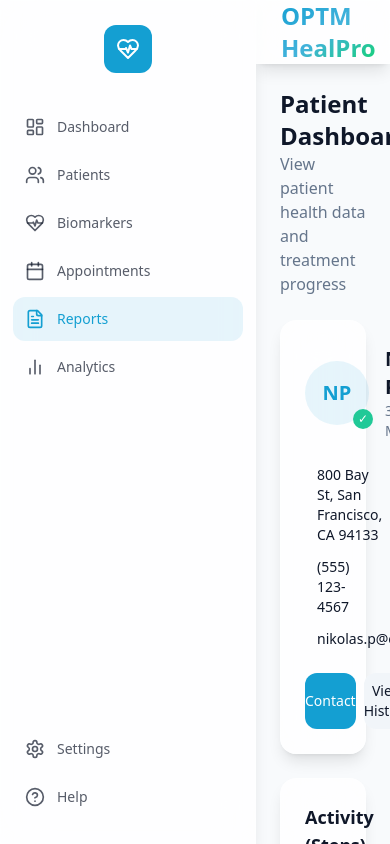
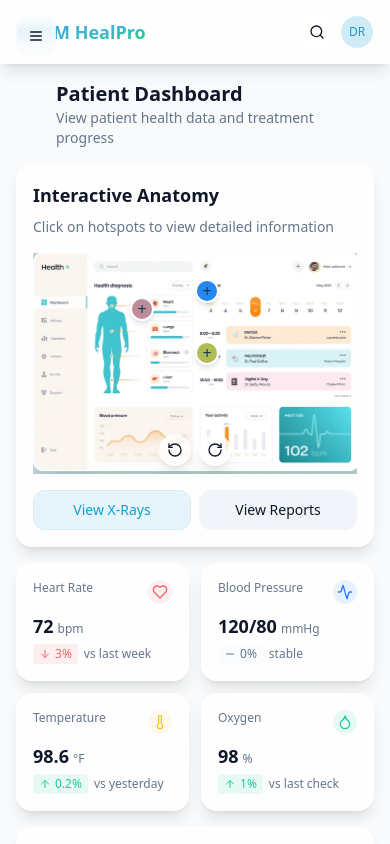
Before and after one commit to trademeindia/optm-healtpro-e3cb7c9b, a React (Vite) app: page /reports in a window 390 px wide. Built offline with nearby package versions, Linux system fonts and the light colour scheme.

Commit message:
Improve responsiveness for mobile
The application is not properly formatted for mobile view. This commit improves the responsiveness of the application to provide a better user experience on mobile devices.

```diff
--- a/src/components/3d/AnatomyModel.tsx
+++ b/src/components/3d/AnatomyModel.tsx
@@ -3,7 +3,7 @@ import React, { useState } from 'react';
 import { motion } from 'framer-motion';
 import { cn } from '@/lib/utils';
 import { Tooltip, TooltipContent, TooltipProvider, TooltipTrigger } from '@/components/ui/tooltip';
-import { ArrowLeft, ArrowRight, RotateCw, RotateCcw } from 'lucide-react';
+import { RotateCw, RotateCcw } from 'lucide-react';
 import { Button } from '../ui/button';
 
 interface Hotspot {
@@ -50,29 +50,29 @@ const AnatomyModel: React.FC<AnatomyModelProps> = ({
         <motion.img
           src={image}
           alt="Anatomical model"
-          className="anatomy-model max-h-[400px] object-contain"
+          className="anatomy-model max-h-[280px] md:max-h-[400px] object-contain"
           animate={{
             rotateY: rotation,
           }}
           transition={{ type: "spring", stiffness: 100, damping: 15 }}
         />
 
-        <div className="absolute bottom-4 left-1/2 -translate-x-1/2 flex gap-2">
+        <div className="absolute bottom-2 md:bottom-4 left-1/2 -translate-x-1/2 flex gap-2">
           <Button
             onClick={() => rotateModel('left')}
             variant="secondary"
-            className="p-2 rounded-full glass-morphism h-10 w-10 flex items-center justify-center"
+            className="p-1 md:p-2 rounded-full glass-morphism h-8 w-8 md:h-10 md:w-10 flex items-center justify-center"
             aria-label="Rotate left"
           >
-            <RotateCcw className="h-5 w-5" />
+            <RotateCcw className="h-4 w-4 md:h-5 md:w-5" />
           </Button>
           <Button
             onClick={() => rotateModel('right')}
             variant="secondary"
-            className="p-2 rounded-full glass-morphism h-10 w-10 flex items-center justify-center"
+            className="p-1 md:p-2 rounded-full glass-morphism h-8 w-8 md:h-10 md:w-10 flex items-center justify-center"
             aria-label="Rotate right"
           >
-            <RotateCw className="h-5 w-5" />
+            <RotateCw className="h-4 w-4 md:h-5 md:w-5" />
           </Button>
         </div>
 
@@ -80,7 +80,7 @@ const AnatomyModel: React.FC<AnatomyModelProps> = ({
           <React.Fragment key={hotspot.id}>
             <motion.div
               className={cn(
-                "hotspot absolute w-8 h-8 rounded-full flex items-center justify-center cursor-pointer shadow-md border-2 border-white transition-all duration-300 ease-in-out z-10",
+                "hotspot absolute w-6 h-6 md:w-8 md:h-8 rounded-full flex items-center justify-center cursor-pointer shadow-md border-2 border-white transition-all duration-300 ease-in-out z-10",
                 activeHotspot === hotspot.id && "active scale-110 shadow-lg border-primary"
               )}
               style={{
@@ -99,7 +99,7 @@ const AnatomyModel: React.FC<AnatomyModelProps> = ({
 
             <div
               className={cn(
-                "annotation glass-morphism absolute p-4 rounded-lg max-w-xs z-30 opacity-0 scale-95 transition-all duration-300 ease-in-out pointer-events-none",
+                "annotation glass-morphism absolute p-3 md:p-4 rounded-lg max-w-[150px] md:max-w-xs z-30 opacity-0 scale-95 transition-all duration-300 ease-in-out pointer-events-none",
                 activeHotspot === hotspot.id && "opacity-100 scale-100 pointer-events-auto"
               )}
               style={{
@@ -107,8 +107,8 @@ const AnatomyModel: React.FC<AnatomyModelProps> = ({
                 top: `${hotspot.y > 50 ? hotspot.y - 20 : hotspot.y + 10}%`,
               }}
             >
-              <h3 className="text-base font-semibold mb-1">{hotspot.label}</h3>
-              <p className="text-sm text-foreground/80">{hotspot.description}</p>
+              <h3 className="text-sm md:text-base font-semibold mb-1">{hotspot.label}</h3>
+              <p className="text-xs md:text-sm text-foreground/80">{hotspot.description}</p>
             </div>
           </React.Fragment>
         ))}
--- a/src/components/dashboard/HealthMetric.tsx
+++ b/src/components/dashboard/HealthMetric.tsx
@@ -43,25 +43,25 @@ const HealthMetric: React.FC<HealthMetricProps> = ({
 
   return (
     <motion.div
-      className={cn("metric-card", className)}
+      className={cn("metric-card p-3 md:p-4", className)}
       initial={{ opacity: 0, y: 20 }}
       animate={{ opacity: 1, y: 0 }}
       transition={{ duration: 0.5 }}
     >
-      <div className="flex items-start justify-between mb-3">
-        <div className="text-sm font-medium text-muted-foreground">{title}</div>
-        <div className={cn("w-8 h-8 rounded-full flex items-center justify-center", color)}>
+      <div className="flex items-start justify-between mb-2 md:mb-3">
+        <div className="text-xs md:text-sm font-medium text-muted-foreground">{title}</div>
+        <div className={cn("w-6 h-6 md:w-8 md:h-8 rounded-full flex items-center justify-center", color)}>
           {icon}
         </div>
       </div>
 
-      <div className="flex items-baseline gap-2">
-        <div className="text-2xl font-bold">{value}</div>
-        {unit && <div className="text-sm text-muted-foreground">{unit}</div>}
+      <div className="flex items-baseline gap-1 md:gap-2">
+        <div className="text-lg md:text-2xl font-bold">{value}</div>
+        {unit && <div className="text-xs md:text-sm text-muted-foreground">{unit}</div>}
       </div>
 
       {typeof change !== 'undefined' && (
-        <div className="mt-2 flex items-center">
+        <div className="mt-1 md:mt-2 flex items-center">
           <div className={cn("flex items-center gap-1 text-xs px-1.5 py-0.5 rounded", getChangeColor())}>
             {getChangeIcon()}
             <span>{Math.abs(change)}%</span>
--- a/src/components/layout/Header.tsx
+++ b/src/components/layout/Header.tsx
@@ -1,6 +1,6 @@
 
 import React from 'react';
-import { Bell, Search, Settings } from 'lucide-react';
+import { Bell, Search, Settings, Menu } from 'lucide-react';
 import { cn } from '@/lib/utils';
 
 interface HeaderProps {
@@ -9,9 +9,9 @@ interface HeaderProps {
 
 const Header: React.FC<HeaderProps> = ({ className }) => {
   return (
-    <header className={cn("w-full h-16 flex items-center justify-between px-6 glass-morphism border-b", className)}>
+    <header className={cn("w-full h-16 flex items-center justify-between px-4 md:px-6 glass-morphism border-b sticky top-0 z-10", className)}>
       <div className="flex items-center">
-        <h1 className="text-2xl font-bold text-gradient mr-4">OPTM HealPro</h1>
+        <h1 className="text-lg md:text-2xl font-bold text-gradient mr-2 md:mr-4">OPTM HealPro</h1>
         <div className="hidden md:flex items-center bg-white/50 dark:bg-black/20 rounded-lg px-3 py-1.5 ml-8">
           <Search className="w-4 h-4 text-muted-foreground mr-2" />
           <input
@@ -22,15 +22,16 @@ const Header: React.FC<HeaderProps> = ({ className }) => {
         </div>
       </div>
 
-      <div className="flex items-center gap-4">
-        <button className="w-9 h-9 flex items-center justify-center rounded-full bg-white/50 dark:bg-black/20 hover:bg-white/70 dark:hover:bg-black/30 transition-colors">
-          <Bell className="w-5 h-5 text-foreground" />
+      <div className="flex items-center gap-2 md:gap-4">
+        <button className="w-8 h-8 md:w-9 md:h-9 flex items-center justify-center rounded-full bg-white/50 dark:bg-black/20 hover:bg-white/70 dark:hover:bg-black/30 transition-colors">
+          <Search className="w-4 h-4 md:hidden text-foreground" />
+          <Bell className="w-4 h-4 md:w-5 md:h-5 hidden md:block text-foreground" />
         </button>
-        <button className="w-9 h-9 flex items-center justify-center rounded-full bg-white/50 dark:bg-black/20 hover:bg-white/70 dark:hover:bg-black/30 transition-colors">
-          <Settings className="w-5 h-5 text-foreground" />
+        <button className="w-8 h-8 md:w-9 md:h-9 hidden md:flex items-center justify-center rounded-full bg-white/50 dark:bg-black/20 hover:bg-white/70 dark:hover:bg-black/30 transition-colors">
+          <Settings className="w-4 h-4 md:w-5 md:h-5 text-foreground" />
         </button>
-        <div className="w-9 h-9 rounded-full bg-primary/20 flex items-center justify-center">
-          <span className="text-sm font-medium text-primary">DR</span>
+        <div className="w-8 h-8 md:w-9 md:h-9 rounded-full bg-primary/20 flex items-center justify-center">
+          <span className="text-xs md:text-sm font-medium text-primary">DR</span>
         </div>
       </div>
     </header>
--- a/src/components/layout/Sidebar.tsx
+++ b/src/components/layout/Sidebar.tsx
@@ -1,5 +1,5 @@
 
-import React from 'react';
+import React, { useState, useEffect } from 'react';
 import { Link, useLocation } from 'react-router-dom';
 import {
   LayoutDashboard,
@@ -9,9 +9,12 @@ import {
   BarChart2,
   Settings,
   HelpCircle,
-  HeartPulse
+  HeartPulse,
+  Menu,
+  X
 } from 'lucide-react';
 import { cn } from '@/lib/utils';
+import { Button } from '@/components/ui/button';
 
 interface SidebarProps {
   className?: string;
@@ -19,6 +22,25 @@ interface SidebarProps {
 
 const Sidebar: React.FC<SidebarProps> = ({ className }) => {
   const location = useLocation();
+  const [isOpen, setIsOpen] = useState(true);
+  const [isMobile, setIsMobile] = useState(false);
+
+  // Check if mobile on mount and when window resizes
+  useEffect(() => {
+    const checkIfMobile = () => {
+      setIsMobile(window.innerWidth < 1024);
+      if (window.innerWidth < 1024) {
+        setIsOpen(false);
+      } else {
+        setIsOpen(true);
+      }
+    };
+
+    checkIfMobile();
+    window.addEventListener('resize', checkIfMobile);
+
+    return () => window.removeEventListener('resize', checkIfMobile);
+  }, []);
 
   const menuItems = [
     { icon: LayoutDashboard, label: 'Dashboard', path: '/' },
@@ -34,9 +56,31 @@ const Sidebar: React.FC<SidebarProps> = ({ className }) => {
     { icon: HelpCircle, label: 'Help', path: '/help' },
   ];
 
+  const toggleSidebar = () => {
+    setIsOpen(!isOpen);
+  };
+
+  // Mobile toggle button that's always visible
+  const MobileToggle = () => (
+    <Button
+      onClick={toggleSidebar}
+      variant="ghost"
+      size="icon"
+      className="lg:hidden fixed top-4 left-4 z-50 bg-background/80 backdrop-blur-sm"
+    >
+      {isOpen ? <X className="h-5 w-5" /> : <Menu className="h-5 w-5" />}
+    </Button>
+  );
+
   return (
+    <>
+      <MobileToggle />
+
+      {/* Use conditional classes for mobile sidebar */}
       <aside className={cn(
-      "h-full w-64 glass-morphism flex flex-col border-r border-r-border py-6",
+        "h-full lg:w-64 glass-morphism border-r border-r-border py-6 z-40 transition-all duration-300",
+        isOpen ? "fixed lg:relative w-64 left-0" : "fixed -left-64 lg:left-0 lg:w-0",
+        isMobile && isOpen ? "fixed inset-0 w-64 h-full" : "",
         className
       )}>
         <div className="px-4 mb-8 flex items-center justify-center">
@@ -57,6 +101,7 @@ const Sidebar: React.FC<SidebarProps> = ({ className }) => {
                       ? "bg-primary/10 text-primary"
                       : "text-foreground/70 hover:bg-primary/5 hover:text-primary"
                   )}
+                  onClick={() => isMobile && setIsOpen(false)}
                 >
                   <item.icon className={cn(
                     "w-5 h-5",
@@ -81,6 +126,7 @@ const Sidebar: React.FC<SidebarProps> = ({ className }) => {
                       ? "bg-primary/10 text-primary"
                       : "text-foreground/70 hover:bg-primary/5 hover:text-primary"
                   )}
+                  onClick={() => isMobile && setIsOpen(false)}
                 >
                   <item.icon className={cn(
                     "w-5 h-5",
@@ -93,6 +139,15 @@ const Sidebar: React.FC<SidebarProps> = ({ className }) => {
           </ul>
         </div>
       </aside>
+
+      {/* Add overlay for mobile */}
+      {isMobile && isOpen && (
+        <div
+          className="fixed inset-0 bg-black/50 z-30 lg:hidden"
+          onClick={() => setIsOpen(false)}
+        />
+      )}
+    </>
   );
 };
 
--- a/src/index.css
+++ b/src/index.css
@@ -93,6 +93,11 @@
   body {
     @apply bg-background text-foreground antialiased;
   }
+
+  /* Make the app more responsive on smaller screens */
+  html, body {
+    @apply overflow-hidden touch-manipulation text-base;
+  }
 }
 
 @layer utilities {
@@ -123,6 +128,13 @@
          shadow-md border-2 border-white transition-all duration-300 ease-in-out z-10;
 }
 
+/* Make hotspots more responsive */
+@media (max-width: 768px) {
+  .hotspot {
+    @apply w-6 h-6;
+  }
+}
+
 .hotspot:hover {
   @apply scale-110 shadow-lg;
 }
@@ -138,6 +150,13 @@
 .annotation {
   @apply glass-morphism absolute p-4 rounded-lg max-w-xs z-30
          opacity-0 scale-95 transition-all duration-300 ease-in-out pointer-events-none;
+}
+
+/* Make annotations more responsive */
+@media (max-width: 768px) {
+  .annotation {
+    @apply p-3 max-w-[150px] text-sm;
+  }
 }
 
 .annotation.active {
@@ -156,8 +175,22 @@
   @apply glass-morphism p-6 rounded-2xl relative overflow-hidden transition-all duration-300 hover:shadow-xl;
 }
 
+/* Make biomarker cards more responsive */
+@media (max-width: 768px) {
+  .biomarker-card {
+    @apply p-4;
+  }
+}
+
 .metric-card {
   @apply glass-morphism p-6 rounded-2xl relative overflow-hidden transition-all duration-300 hover:shadow-xl;
+}
+
+/* Make metric cards more responsive */
+@media (max-width: 768px) {
+  .metric-card {
+    @apply p-4;
+  }
 }
 
 .progress-circle {
@@ -175,3 +208,18 @@
   stroke-linecap: round;
   stroke-linejoin: round;
 }
+
+/* Add responsive utilities */
+@media (max-width: 640px) {
+  .text-xs-mobile {
+    font-size: 0.65rem;
+  }
+
+  .p-mobile {
+    padding: 0.5rem;
+  }
+
+  .gap-mobile {
+    gap: 0.5rem;
+  }
+}
--- a/src/pages/Dashboard.tsx
+++ b/src/pages/Dashboard.tsx
@@ -88,20 +88,20 @@ const Dashboard: React.FC = () => {
     <div className="flex h-screen w-full overflow-hidden">
       <Sidebar />
 
-      <div className="flex-1 flex flex-col overflow-hidden">
+      <div className="flex-1 flex flex-col overflow-hidden w-full">
         <Header />
 
-        <main className="flex-1 overflow-y-auto p-6">
-          <div className="mb-6">
-            <h1 className="text-2xl font-bold">Patient Dashboard</h1>
-            <p className="text-muted-foreground">
+        <main className="flex-1 overflow-y-auto p-4 md:p-6">
+          <div className="mb-4 md:mb-6 pl-10 lg:pl-0">
+            <h1 className="text-xl md:text-2xl font-bold">Patient Dashboard</h1>
+            <p className="text-sm text-muted-foreground">
               View patient health data and treatment progress
             </p>
           </div>
 
-          <div className="grid grid-cols-1 lg:grid-cols-3 gap-6">
+          <div className="grid grid-cols-1 md:grid-cols-2 lg:grid-cols-3 gap-4 md:gap-6">
             {/* Left column */}
-            <div className="lg:col-span-1 space-y-6">
+            <div className="lg:col-span-1 space-y-4 md:space-y-6 order-3 lg:order-1">
               <PatientProfile
                 name="Nikolas Pascal"
                 age={32}
@@ -127,13 +127,13 @@ const Dashboard: React.FC = () => {
             </div>
 
             {/* Middle column - Anatomy Model */}
-            <div className="lg:col-span-1 glass-morphism rounded-2xl p-6 flex flex-col h-[650px]">
+            <div className="lg:col-span-1 glass-morphism rounded-2xl p-4 md:p-6 flex flex-col md:h-[650px] order-1 lg:order-2">
               <h3 className="text-lg font-semibold mb-2">Interactive Anatomy</h3>
               <p className="text-sm text-muted-foreground mb-4">
                 Click on hotspots to view detailed information
               </p>
 
-              <div className="flex-1 relative">
+              <div className="flex-1 relative h-[300px] md:h-auto">
                 <AnatomyModel
                   image="/lovable-uploads/b60c3153-1d31-447c-a492-29234c29898a.png"
                   hotspots={hotspots}
@@ -157,8 +157,8 @@ const Dashboard: React.FC = () => {
             </div>
 
             {/* Right column */}
-            <div className="lg:col-span-1 space-y-6">
-              <div className="grid grid-cols-2 gap-4">
+            <div className="lg:col-span-1 space-y-4 md:space-y-6 order-2 lg:order-3">
+              <div className="grid grid-cols-2 gap-3 md:gap-4">
                 <HealthMetric
                   title="Heart Rate"
                   value={72}
```
Also changed, not shown: src/components/dashboard/BiomarkerCard.tsx (+11 -11 lines). Lines whose indentation alone changed are shown as unchanged.
